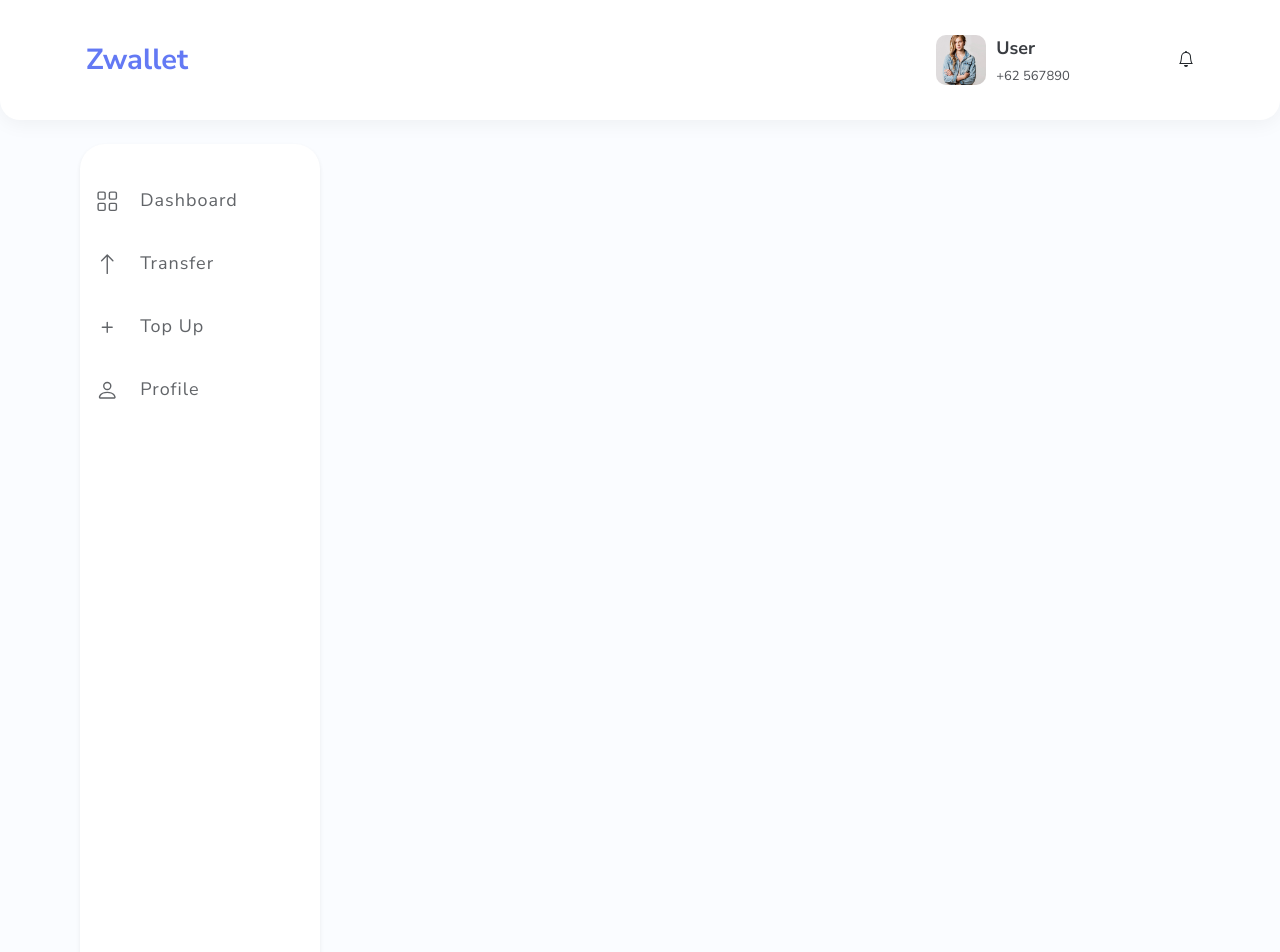
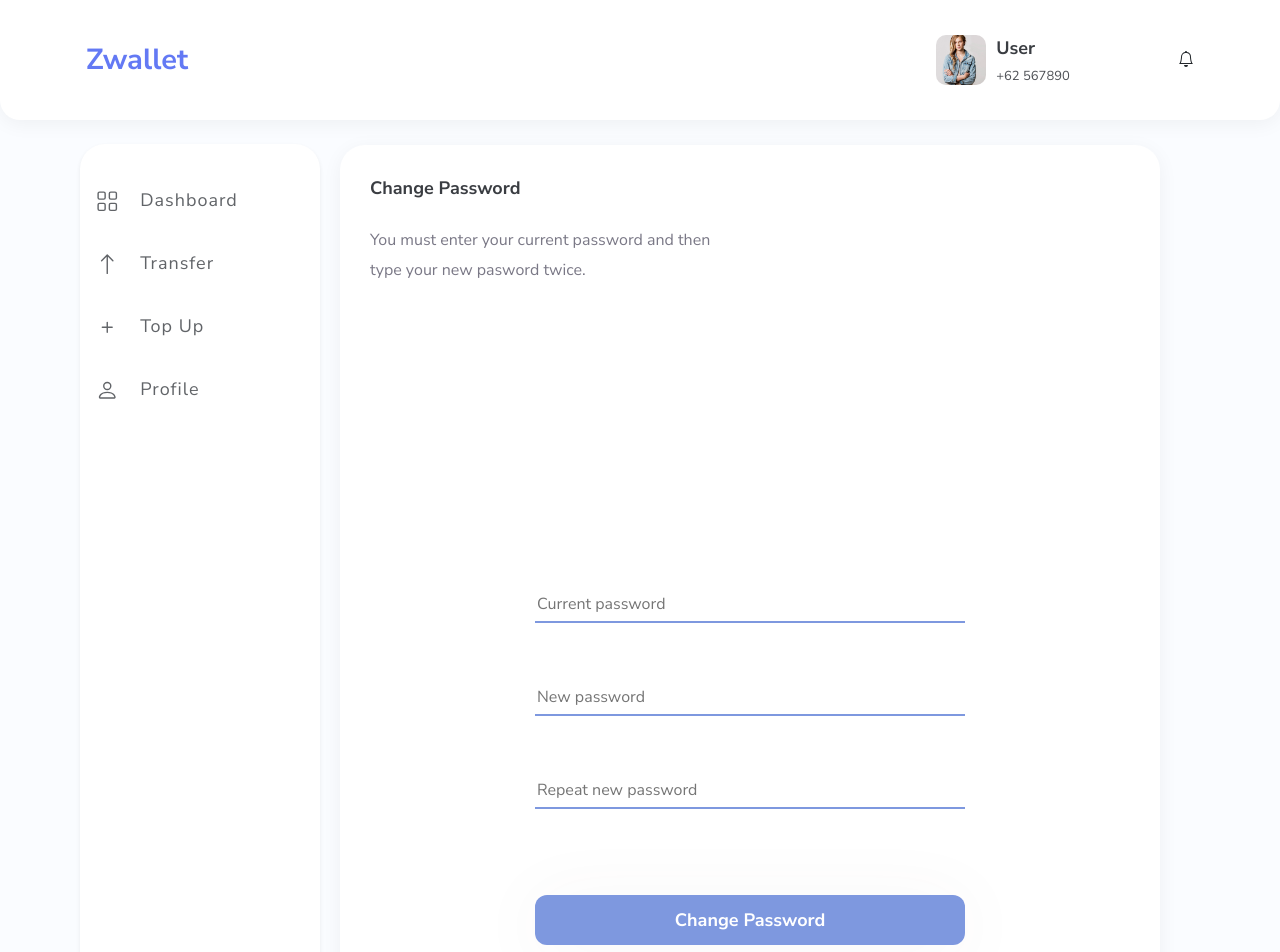
Before and after one commit to andriabakti/zwallet-frontend, a Vue app: page /main/change-password in a window 1280 px wide. Shown: the top 952 px of the page. Built offline with nearby package versions, Linux system fonts and the light colour scheme.

Commit message:
Page: change password

```diff
--- a/src/views/Auth/ForgotPassword/NewPassword.vue
+++ b/src/views/Auth/ForgotPassword/NewPassword.vue
@@ -62,13 +62,6 @@ export default {
   background: #FAFCFF;
   margin-top: 40px;
 }
-#forgot {
-  font-weight: 600;
-  font-size: 14px;
-  text-align: right;
-  color: rgba(58, 61, 66, 0.8);
-  cursor: pointer;
-}
 
 /* Button */
 .button {
--- a/src/views/Main/ChangePassword/ChangePassword.vue
+++ b/src/views/Main/ChangePassword/ChangePassword.vue
@@ -1,7 +1,31 @@
 <template>
-    <div>
-
+  <div class="col-md-9" id="main">
+    <div id="card">
+      <div class="head">
+        <label class="title">Change Password</label>
+        <p class="describe">
+          You must enter your current password and then<br>
+          type your new pasword twice.
+        </p>
+      </div>
+      <div class="body">
+        <div class="form">
+          <div class="form-group">
+            <input type="password" placeholder="Current password">
+          </div>
+          <div class="form-group">
+            <input type="password" placeholder="New password">
+          </div>
+          <div class="form-group">
+            <input type="password" placeholder="Repeat new password">
+          </div>
+        </div>
+        <div class="button">
+          <button id="submit-btn">Change Password</button>
+        </div>
+      </div>
     </div>
+  </div>
 </template>
 
 <script>
@@ -11,5 +35,65 @@ export default {
 </script>
 
 <style scoped>
+/* Main Card */
+#card {
+  height: 110vh;
+  background: #FFFFFF;
+  border-radius: 25px;
+  box-shadow: 0px 4px 20px rgba(0, 0, 0, 0.05);
+  margin: 25px 120px 20px 20px;
+  padding: 30px 30px 80px;
+  display: flex;
+  flex-direction: column;
+  justify-content: space-between;
+}
+/* Head Title */
+.title {
+  font-weight: bold;
+  font-size: 18px;
+  color: #3A3D42;
+}
+/* Head Describe */
+.describe {
+  font-size: 16px;
+  line-height: 30px;
+  color: #7A7886;
+  margin-top: 15px;
+}
 
+.body {
+  display: flex;
+  flex-direction: column;
+  align-items: center;
+}
+/* Form */
+.form {
+  display: flex;
+  flex-direction: column;
+}
+.form-group input {
+  width: 430px;
+  height: 37px;
+  font-size: 16px;
+  border-style: none;
+  border-bottom: 2px solid #7E98DF;
+  margin: 40px 0 0;
+}
+
+/* Button */
+.button {
+  margin-top: 70px;
+}
+.button button {
+  width: 430px;
+  height: 50px;
+  border: none;
+  border-radius: 12px;
+  box-shadow: 0px 6px 75px rgba(100, 87, 87, 0.05);
+  background: #7E98DF;
+  text-align: center;
+  font-weight: bold;
+  font-size: 18px;
+  color: #ffffff;
+}
 </style>
```
